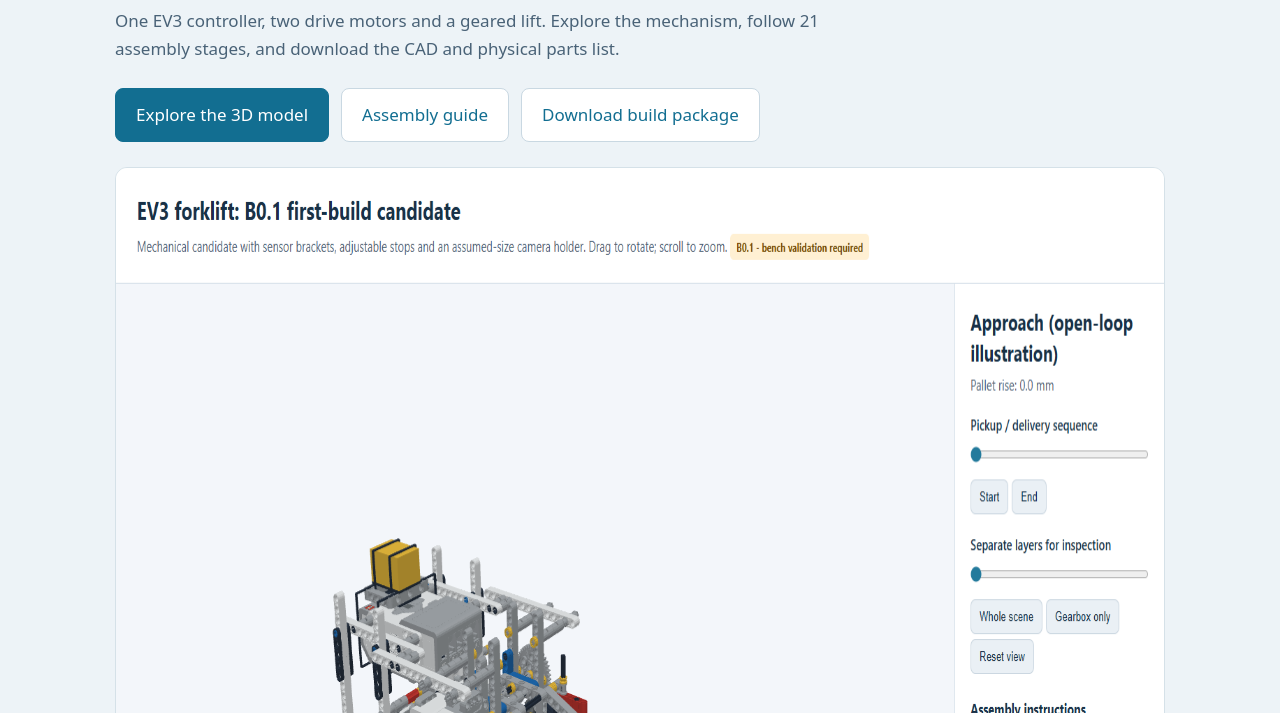
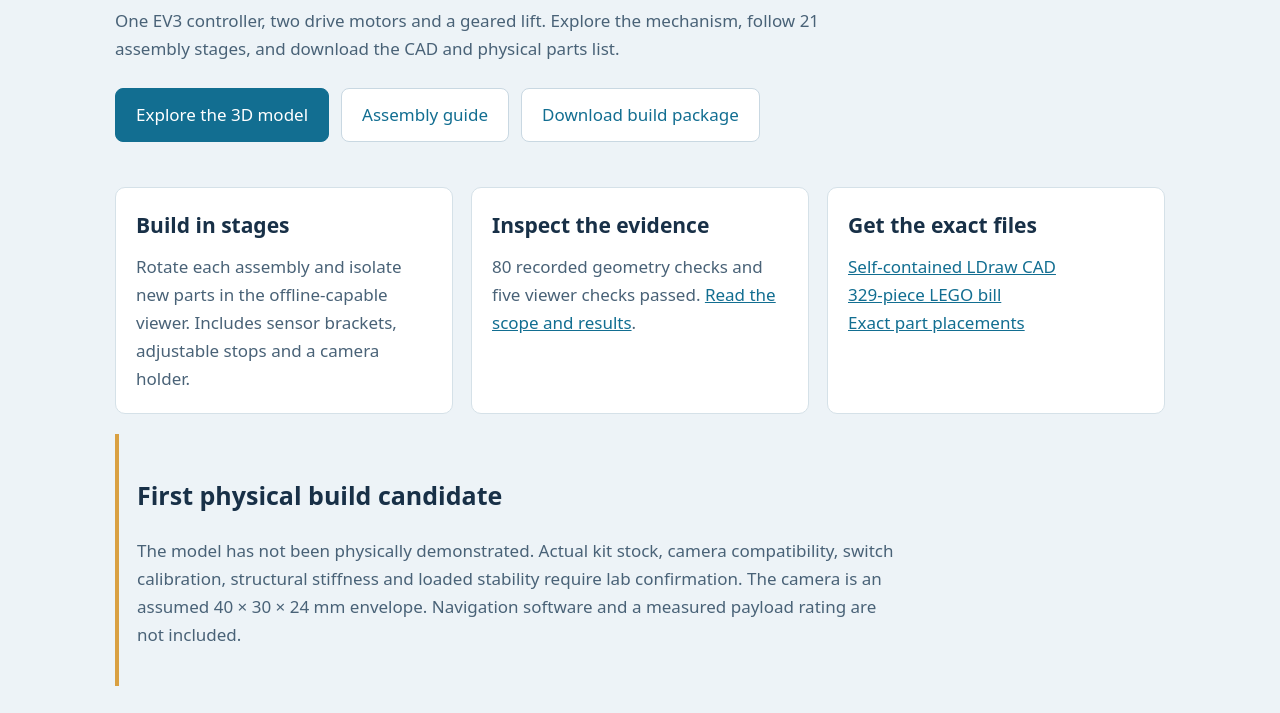
Before and after one commit to jonaprojects/robotics-forklift-initial-prototype, a plain HTML site: page index.html in a window 1280 px wide. Shown: the part 237-950 px from the top of the page. Drawn offline with Linux system fonts and the light colour scheme.

Commit message:
Remove landing page viewer screenshot

```diff
--- a/index.html
+++ b/index.html
@@ -5,14 +5,13 @@
 <meta name="description" content="An EV3 LEGO forklift prototype with interactive assembly instructions, CAD files and verification results.">
 <title>EV3 Forklift · B0.1</title>
 <style>
-*{box-sizing:border-box}body{margin:0;background:#edf3f7;color:#183047;font:17px/1.65 system-ui,sans-serif}main{max-width:1100px;margin:auto;padding:50px 25px}h1{font-size:clamp(36px,6vw,64px);line-height:1.1;margin:15px 0}h2{font-size:25px}.tag{color:#99621c;font-size:13px;font-weight:700;text-transform:uppercase;letter-spacing:1px}p{max-width:760px;color:#496277}.actions{display:flex;gap:12px;flex-wrap:wrap;margin:25px 0}a{color:#126e91}.actions a{padding:12px 20px;background:white;border:1px solid #c9d8e2;border-radius:8px;text-decoration:none}.actions .primary{background:#126e91;color:white;border-color:#126e91}img{display:block;width:100%;border-radius:12px;border:1px solid #d5e1e8}section{padding:20px 0}.grid{display:grid;grid-template-columns:repeat(auto-fit,minmax(240px,1fr));gap:18px}.card{background:white;border:1px solid #d5e1e8;border-radius:10px;padding:20px}.card h2{margin:0 0 10px;font-size:21px}.card p{margin:0}.note{border-left:4px solid #d9a042;padding-left:18px}footer{font-size:13px;color:#526477;margin-top:30px}
+*{box-sizing:border-box}body{margin:0;background:#edf3f7;color:#183047;font:17px/1.65 system-ui,sans-serif}main{max-width:1100px;margin:auto;padding:50px 25px}h1{font-size:clamp(36px,6vw,64px);line-height:1.1;margin:15px 0}h2{font-size:25px}.tag{color:#99621c;font-size:13px;font-weight:700;text-transform:uppercase;letter-spacing:1px}p{max-width:760px;color:#496277}.actions{display:flex;gap:12px;flex-wrap:wrap;margin:25px 0}a{color:#126e91}.actions a{padding:12px 20px;background:white;border:1px solid #c9d8e2;border-radius:8px;text-decoration:none}.actions .primary{background:#126e91;color:white;border-color:#126e91}section{padding:20px 0}.grid{display:grid;grid-template-columns:repeat(auto-fit,minmax(240px,1fr));gap:18px}.card{background:white;border:1px solid #d5e1e8;border-radius:10px;padding:20px}.card h2{margin:0 0 10px;font-size:21px}.card p{margin:0}.note{border-left:4px solid #d9a042;padding-left:18px}footer{font-size:13px;color:#526477;margin-top:30px}
 </style>
 <main>
 <div class="tag">Robotics semester project · B0.1</div>
 <h1>A small LEGO forklift.<br>A model you can explore.</h1>
 <p>One EV3 controller, two drive motors and a geared lift. Explore the mechanism, follow 21 assembly stages, and download the CAD and physical parts list.</p>
 <div class="actions"><a class="primary" href="design/build_candidate/EV3-Build-Candidate.html">Explore the 3D model</a><a href="design/build_candidate/BUILD-GUIDE.html">Assembly guide</a><a href="design/EV3-Forklift-B0.1-First-Build.zip" download>Download build package</a></div>
-<a href="design/build_candidate/EV3-Build-Candidate.html"><img src="design/build_candidate/renders/viewer-lowered.png" width="1500" height="1000" alt="The EV3 forklift digital model beside a raised pallet and colored cube"></a>
 <section class="grid"><div class="card"><h2>Build in stages</h2><p>Rotate each assembly and isolate new parts in the offline-capable viewer. Includes sensor brackets, adjustable stops and a camera holder.</p></div><div class="card"><h2>Inspect the evidence</h2><p>80 recorded geometry checks and five viewer checks passed. <a href="design/build_candidate/verification.json">Read the scope and results</a>.</p></div><div class="card"><h2>Get the exact files</h2><p><a href="design/build_candidate/build-candidate.mpd">Self-contained LDraw CAD</a><br><a href="design/build_candidate/parts.csv">329-piece LEGO bill</a><br><a href="design/build_candidate/placements.csv">Exact part placements</a></p></div></section>
 <section class="note"><h2>First physical build candidate</h2><p>The model has not been physically demonstrated. Actual kit stock, camera compatibility, switch calibration, structural stiffness and loaded stability require lab confirmation. The camera is an assumed 40 × 30 × 24 mm envelope. Navigation software and a measured payload rating are not included.</p></section>
 <footer>Unofficial student prototype. <a href="design/build_candidate/ATTRIBUTION.md">LDraw geometry attribution</a> · <a href="https://github.com/jonaprojects/robotics-forklift-initial-prototype">Source repository</a> · <a href="design/saved/EV3-I0.3-preserved.zip">Preserved I0.3 version</a></footer>
```
